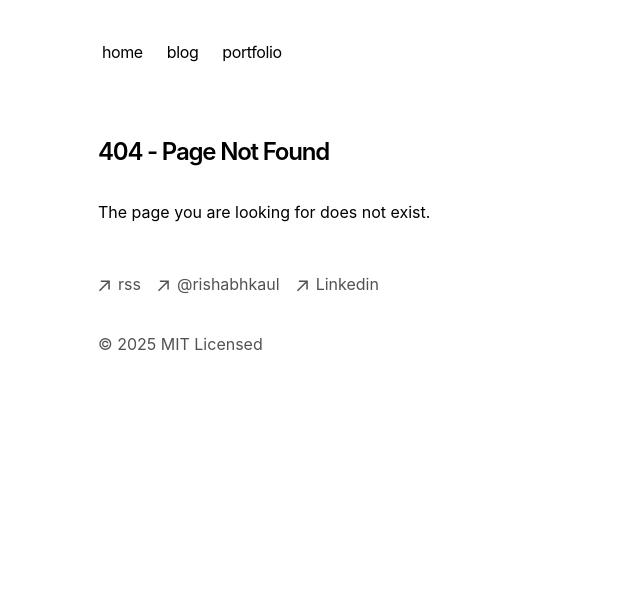
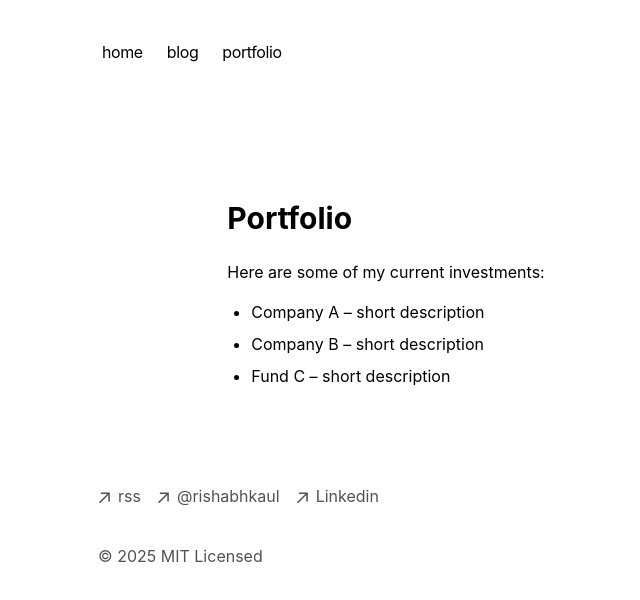
Before and after one commit to Rishabhkaul/Personal-website, a Next.js app: page /portfolio in a window 1280 px wide. Before the commit this address had no page. Shown: the top 600 px of the page, without its empty margins (254-894 px from the left). Built offline with nearby package versions, Linux system fonts and the light colour scheme.

Commit message:
Create Portfolio page.tsx

```diff
--- /dev/null
+++ b/app/portfolio/page.tsx
@@ -0,0 +1,15 @@
+export default function PortfolioPage() {
+  return (
+    <main className="mx-auto max-w-2xl py-16">
+      <h1 className="text-3xl font-bold mb-6">Portfolio</h1>
+      <p className="mb-4">
+        Here are some of my current investments:
+      </p>
+      <ul className="list-disc ml-6 space-y-2">
+        <li>Company A – short description</li>
+        <li>Company B – short description</li>
+        <li>Fund C – short description</li>
+      </ul>
+    </main>
+  );
+}
```
